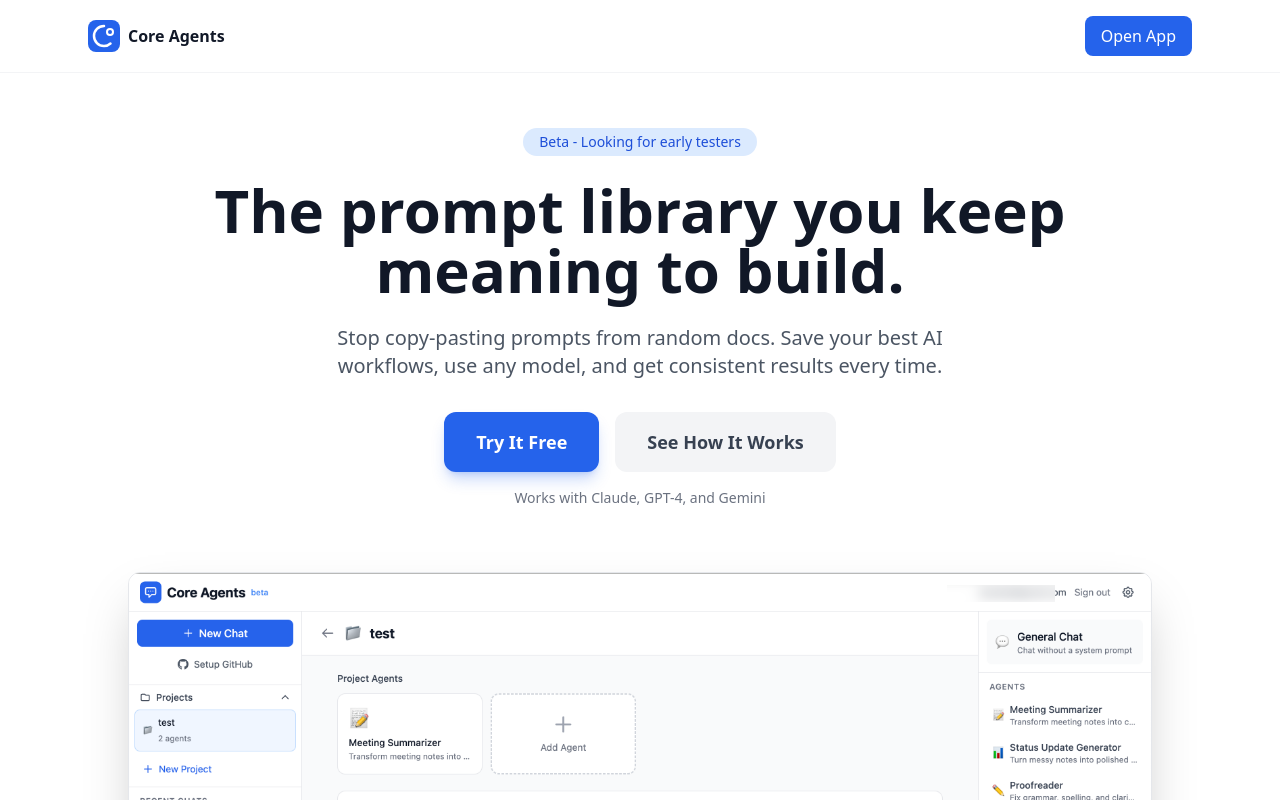
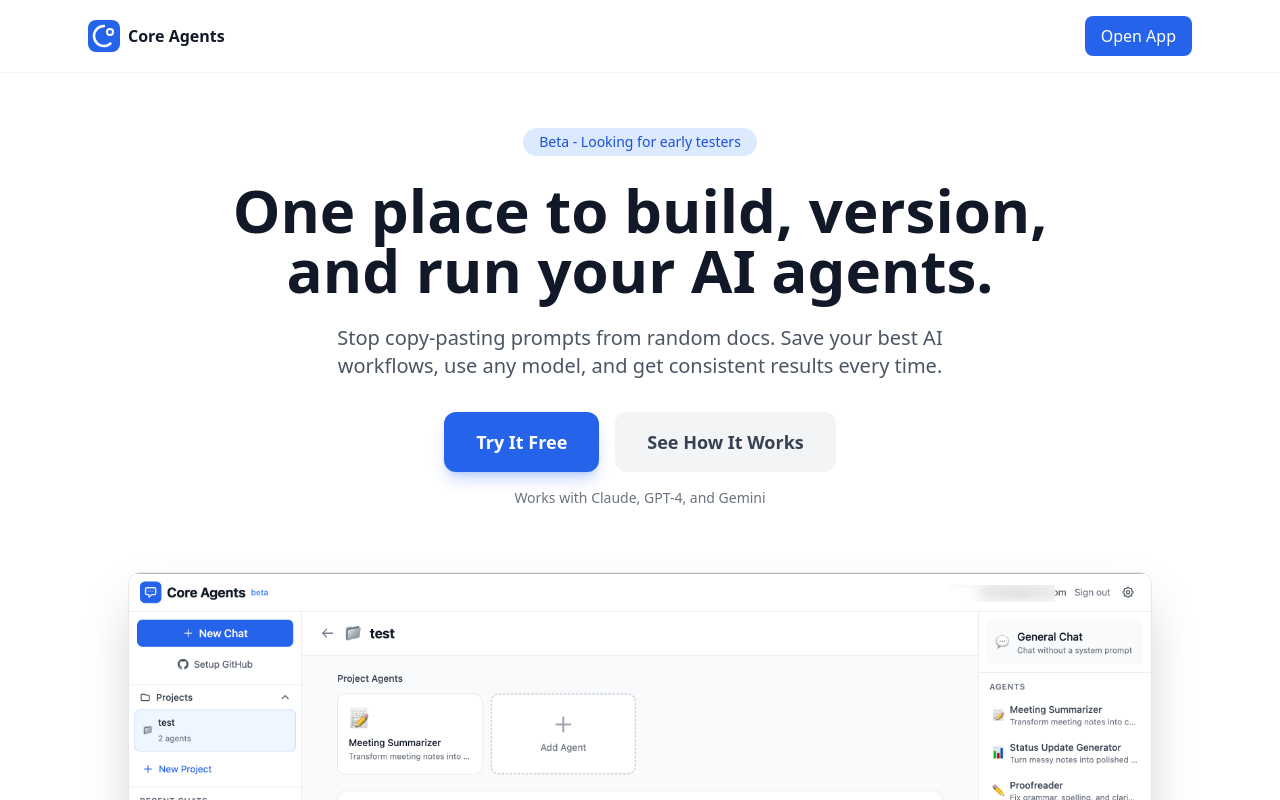
Before and after one commit to ClankerMechanic/agent-hub, a React (Vite) app: page / in a window 1280 px wide. Shown: the top 800 px of the page. Built offline with nearby package versions, Linux system fonts and the light colour scheme; no server answers.

Commit message:
Update landing page tagline

```diff
--- a/src/components/LandingPage.jsx
+++ b/src/components/LandingPage.jsx
@@ -31,7 +31,7 @@ export function LandingPage() {
             Beta - Looking for early testers
           </div>
           <h1 className="text-5xl md:text-6xl font-bold text-gray-900 mb-6 leading-tight">
-            The prompt library you keep meaning to build.
+            One place to build, version, and run your AI agents.
           </h1>
           <p className="text-xl text-gray-600 mb-8 max-w-2xl mx-auto">
             Stop copy-pasting prompts from random docs. Save your best AI workflows,
```
Also changed, not shown: 2 other files (tests, documents, lock files or other folders).
